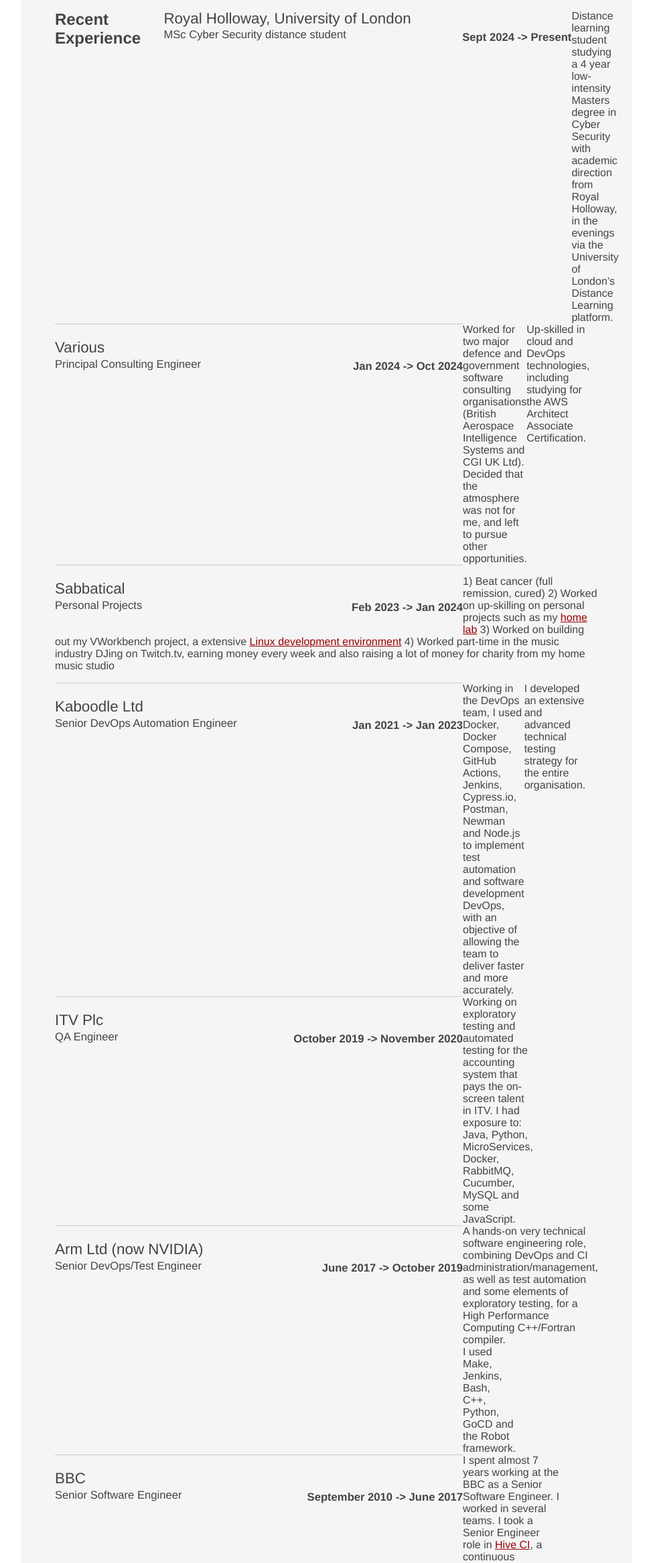
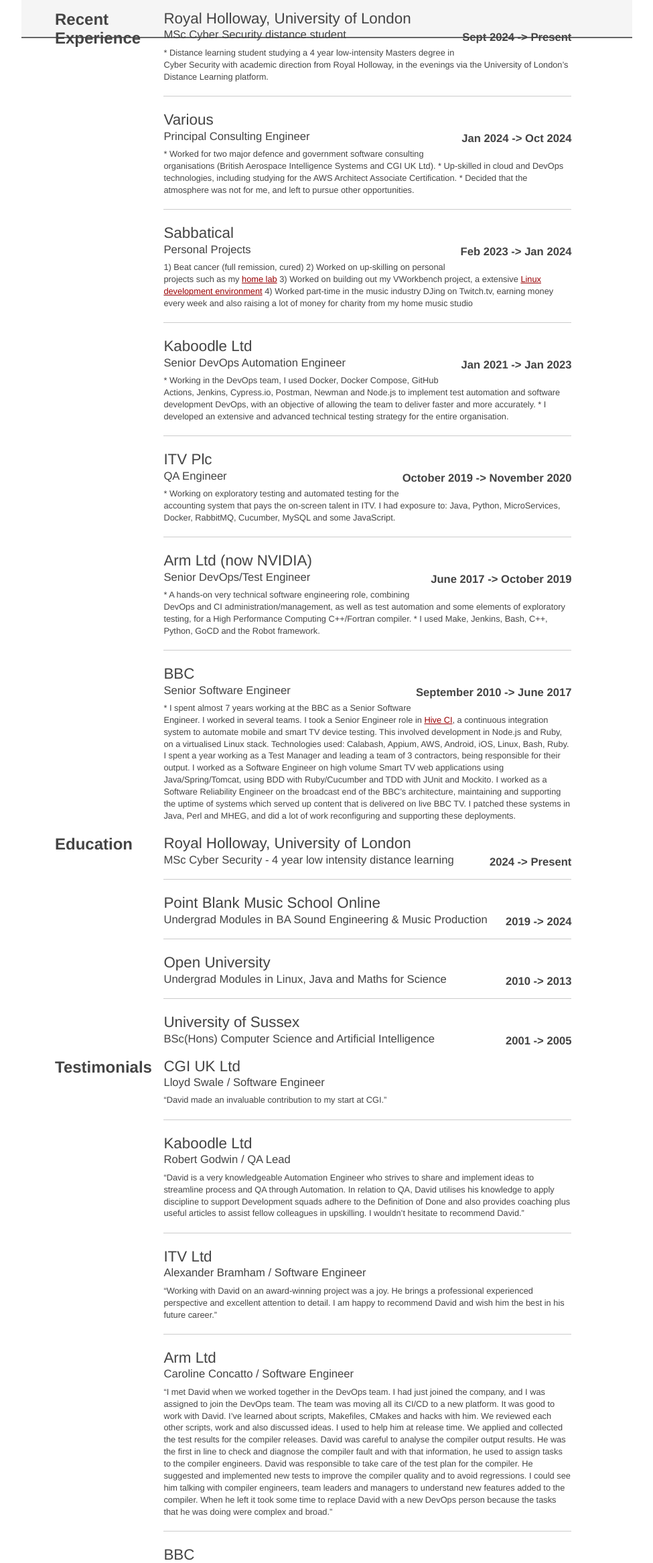
Before and after one commit to wordswords/dpc-resume, a plain HTML site: page CV.html in a window 1280 px wide. Shown: the part 200-2533 px from the top of the page at 67% size, without its empty margins (152-1127 px from the left). Drawn offline with Linux system fonts and the light colour scheme.

Commit message:
Updated CV hopefully to fix layout issues

```diff
--- a/CV.html
+++ b/CV.html
@@ -642,78 +642,47 @@
 <dl>
 <dt>Royal Holloway, University of London</dt>
 <dd><em>MSc Cyber Security distance student</em>
-<strong><em>Sept 2024 -> Present</em></strong></dd>
-</dl>
+<strong><em>Sept 2024 -> Present</em></strong>
+* Distance learning student studying a 4 year low-intensity Masters degree in Cyber Security with academic direction from Royal Holloway, in the evenings via the University of London&#8217;s Distance Learning platform.</dd>
 
-<ul>
-<li>Distance learning student studying a 4 year low-intensity Masters degree in Cyber Security with academic direction from Royal Holloway, in the evenings via the University of London&#8217;s Distance Learning platform.</li>
-</ul>
-
-<dl>
 <dt>Various</dt>
 <dd><em>Principal Consulting Engineer</em>
-<strong><em>Jan 2024 -> Oct 2024</em></strong></dd>
-</dl>
+<strong><em>Jan 2024 -> Oct 2024</em></strong>
+* Worked for two major defence and government software consulting organisations (British Aerospace Intelligence Systems and CGI UK Ltd).
+* Up-skilled in cloud and DevOps technologies, including studying for the AWS Architect Associate Certification.
+* Decided that the atmosphere was not for me, and left to pursue other opportunities.</dd>
 
-<ul>
-<li>Worked for two major defence and government software consulting organisations (British Aerospace Intelligence Systems and CGI UK Ltd).</li>
-<li>Up-skilled in cloud and DevOps technologies, including studying for the AWS Architect Associate Certification.</li>
-<li>Decided that the atmosphere was not for me, and left to pursue other opportunities.</li>
-</ul>
-
-<dl>
 <dt>Sabbatical</dt>
 <dd><em>Personal Projects</em>
-<strong><em>Feb 2023 -> Jan 2024</em></strong></dd>
-</dl>
-
-<p>1) Beat cancer (full remission, cured)
+<strong><em>Feb 2023 -> Jan 2024</em></strong>
+1) Beat cancer (full remission, cured)
 2) Worked on up-skilling on personal projects such as my <a href="https://davidcraddock.net/my-home-network/">home lab</a>
 3) Worked on building out my VWorkbench project, a extensive <a href="https://github.com/wordswords/vWorkbench.git">Linux development environment</a>
 4) Worked part-time in the music industry DJing on Twitch.tv, earning money every week and also raising a lot
-of money for charity from my home music studio</p>
+of money for charity from my home music studio</dd>
 
-<dl>
 <dt>Kaboodle Ltd</dt>
 <dd><em>Senior DevOps Automation Engineer</em>
-<strong><em>Jan 2021 -> Jan 2023</em></strong></dd>
-</dl>
+<strong><em>Jan 2021 -> Jan 2023</em></strong>
+* Working in the DevOps team, I used Docker, Docker Compose, GitHub Actions, Jenkins, Cypress.io, Postman, Newman and Node.js to implement test automation and software development DevOps, with an objective of allowing the team to deliver faster and more accurately.
+* I developed an extensive and advanced technical testing strategy for the entire organisation.</dd>
 
-<ul>
-<li>Working in the DevOps team, I used Docker, Docker Compose, GitHub Actions, Jenkins, Cypress.io, Postman, Newman and Node.js to implement test automation and software development DevOps, with an objective of allowing the team to deliver faster and more accurately.</li>
-<li>I developed an extensive and advanced technical testing strategy for the entire organisation.</li>
-</ul>
-
-<dl>
 <dt>ITV Plc</dt>
 <dd><em>QA Engineer</em>
-<strong><em>October 2019 -> November 2020</em></strong></dd>
-</dl>
+<strong><em>October 2019 -> November 2020</em></strong>
+* Working on exploratory testing and automated testing for the accounting system that pays the on-screen talent in ITV. I had exposure to: Java, Python, MicroServices, Docker, RabbitMQ, Cucumber, MySQL and some JavaScript.</dd>
 
-<ul>
-<li>Working on exploratory testing and automated testing for the accounting system that pays the on-screen talent in ITV. I had exposure to: Java, Python, MicroServices, Docker, RabbitMQ, Cucumber, MySQL and some JavaScript.</li>
-</ul>
-
-<dl>
 <dt>Arm Ltd (now NVIDIA)</dt>
 <dd><em>Senior DevOps/Test Engineer</em>
-<strong><em>June 2017 -> October 2019</em></strong></dd>
-</dl>
+<strong><em>June 2017 -> October 2019</em></strong>
+* A hands-on very technical software engineering role, combining DevOps and CI administration/management, as well as test automation and some elements of exploratory testing, for a High Performance Computing C++/Fortran compiler.
+* I used Make, Jenkins, Bash, C++, Python, GoCD and the Robot framework.</dd>
 
-<ul>
-<li>A hands-on very technical software engineering role, combining DevOps and CI administration/management, as well as test automation and some elements of exploratory testing, for a High Performance Computing C++/Fortran compiler.</li>
-<li>I used Make, Jenkins, Bash, C++, Python, GoCD and the Robot framework.</li>
-</ul>
-
-<dl>
 <dt>BBC</dt>
 <dd><em>Senior Software Engineer</em>
-<strong><em>September 2010 -> June 2017</em></strong></dd>
+<strong><em>September 2010 -> June 2017</em></strong>
+* I spent almost 7 years working at the BBC as a Senior Software Engineer. I worked in several teams. I took a Senior Engineer role in <a href="https://github.com/bbc/hive-ci">Hive CI</a>, a continuous integration system to automate mobile and smart TV device testing. This involved development in Node.js and Ruby, on a virtualised Linux stack. Technologies used: Calabash, Appium, AWS, Android, iOS, Linux, Bash, Ruby. I spent a year working as a Test Manager and leading a team of 3 contractors, being responsible for their output. I worked as a Software Engineer on high volume Smart TV web applications using Java/Spring/Tomcat, using BDD with Ruby/Cucumber and TDD with JUnit and Mockito. I worked as a Software Reliability Engineer on the broadcast end of the BBC&#8217;s architecture, maintaining and supporting the uptime of systems which served up content that is delivered on live BBC TV. I patched these systems in Java, Perl and MHEG, and did a lot of work reconfiguring and supporting these deployments.</dd>
 </dl>
-
-<ul>
-<li>I spent almost 7 years working at the BBC as a Senior Software Engineer. I worked in several teams. I took a Senior Engineer role in <a href="https://github.com/bbc/hive-ci">Hive CI</a>, a continuous integration system to automate mobile and smart TV device testing. This involved development in Node.js and Ruby, on a virtualised Linux stack. Technologies used: Calabash, Appium, AWS, Android, iOS, Linux, Bash, Ruby. I spent a year working as a Test Manager and leading a team of 3 contractors, being responsible for their output. I worked as a Software Engineer on high volume Smart TV web applications using Java/Spring/Tomcat, using BDD with Ruby/Cucumber and TDD with JUnit and Mockito. I worked as a Software Reliability Engineer on the broadcast end of the BBC&#8217;s architecture, maintaining and supporting the uptime of systems which served up content that is delivered on live BBC TV. I patched these systems in Java, Perl and MHEG, and did a lot of work reconfiguring and supporting these deployments.</li>
-</ul>
 
 <h3 id="experience">Education</h3>
 
```
Also changed, not shown: CV.md (+0 -7 lines).
